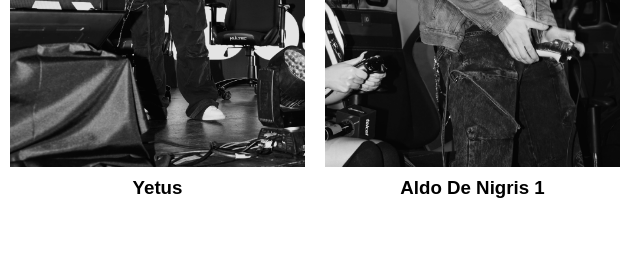
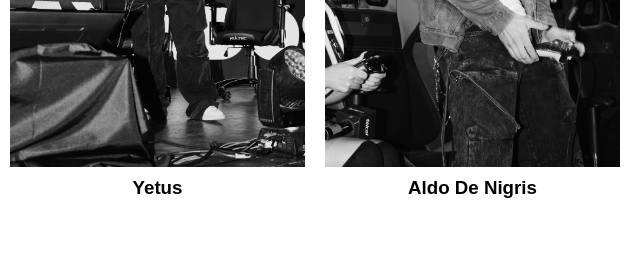
Before and after one commit to Darmi87/Disrupted, a plain HTML site: page index.html in a window 1280 px wide. Shown: the part 1330-1597 px from the top of the page, 640-1280 px from the left. Drawn offline with Linux system fonts and the light colour scheme.

Commit message:
Update index.html

```diff
--- a/index.html
+++ b/index.html
@@ -67,7 +67,7 @@
             <div class="influencer">
                 <img src="aldo.jpg" alt="Influencer 4" class="bw">
                 <div class="info">
-                    <h3>Aldo De Nigris 1</h3>
+                    <h3>Aldo De Nigris</h3>
                     <div class="socials">
                         <a href="#" target="_blank">📸</a>
                         <a href="#" target="_blank">🐦</a>
```
